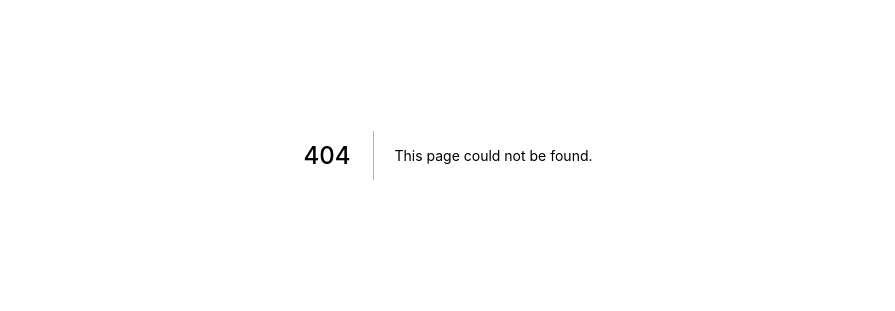
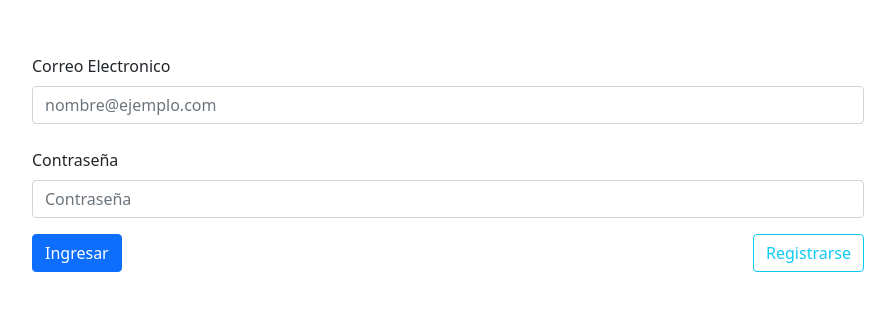
Before and after one commit to sarrietav-dev/lab-samples-app, a Next.js app in the folder frontend/: page /login in a window 1280 px wide. Before the commit this address had no page. Shown: the part 245-556 px from the top of the page, without its empty margins (192-1087 px from the left). Built offline with nearby package versions, Linux system fonts and the light colour scheme.

Commit message:
Login page Fixes #5

```diff
--- /dev/null
+++ b/frontend/pages/login.tsx
@@ -0,0 +1,28 @@
+import { Button, Form } from 'react-bootstrap';
+
+const LoginPage = () => {
+  return (
+    <Form
+      method="POST"
+      className="vh-100 d-flex flex-column justify-content-center"
+      style={{ padding: '14rem' }}
+    >
+      <Form.Group controlId="email" className="mt-3 mb-3">
+        <Form.Label>Correo Electronico</Form.Label>
+        <Form.Control type="email" placeholder="nombre@ejemplo.com" />
+      </Form.Group>
+      <Form.Group controlId="passwords" className="mt-2 mb-3">
+        <Form.Label>Contraseña</Form.Label>
+        <Form.Control type="password" placeholder="Contraseña" />
+      </Form.Group>
+      <Form.Group className="d-flex justify-content-between">
+        <Button type="submit" variant="primary">
+          Ingresar
+        </Button>
+        <Button variant="outline-info">Registrarse</Button>
+      </Form.Group>
+    </Form>
+  );
+};
+
+export default LoginPage;
```
